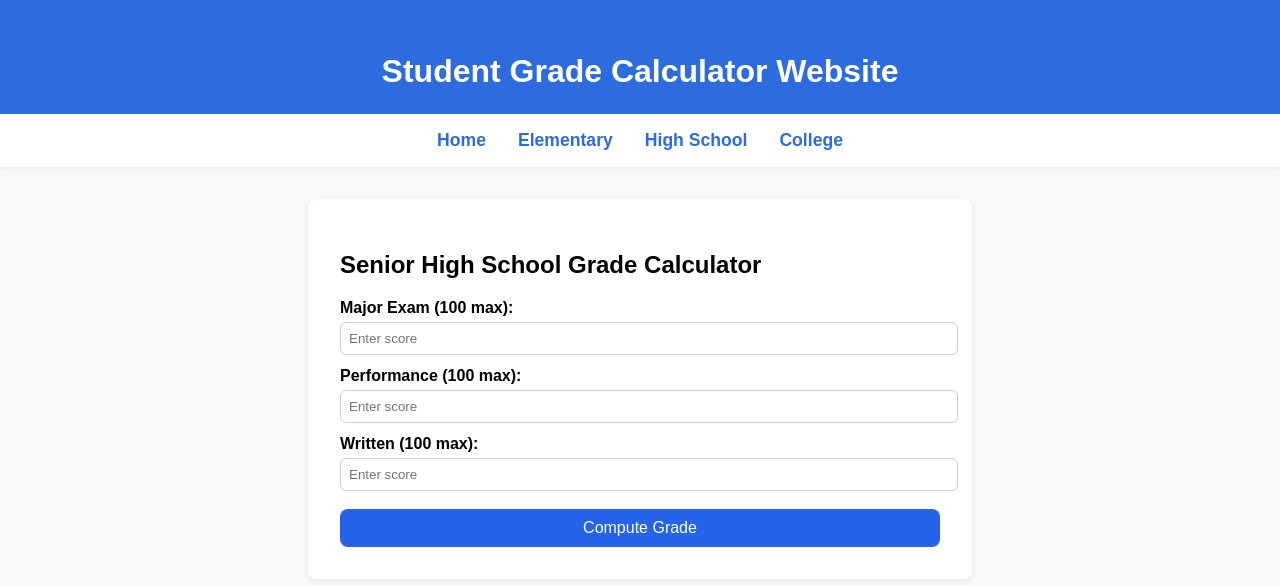
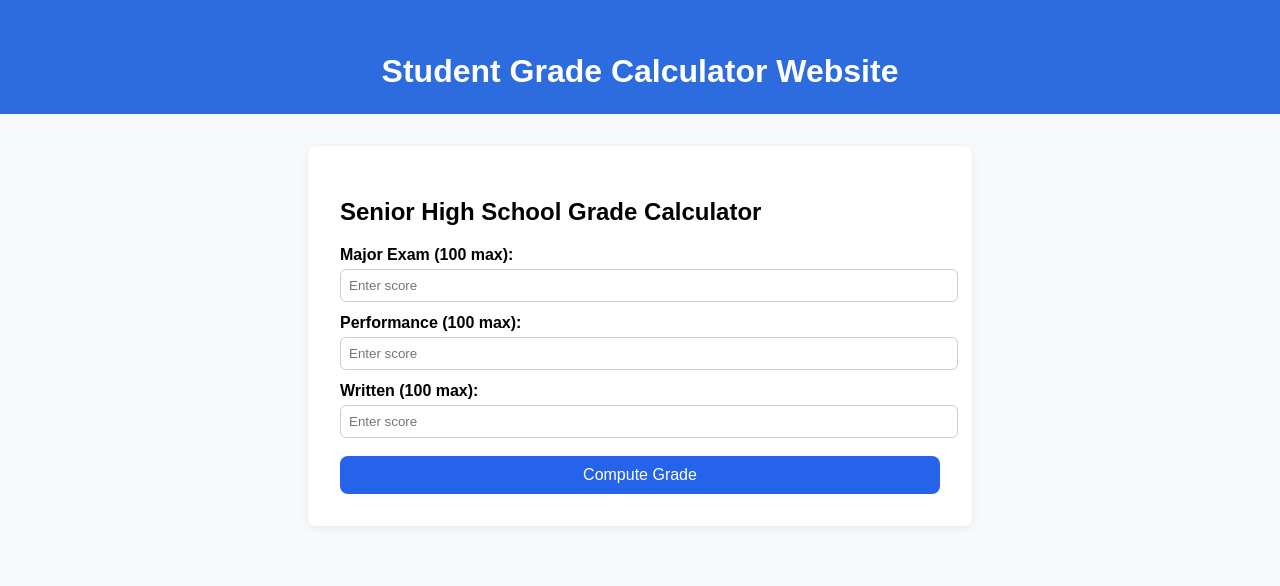
Before and after one commit to Clarence140/GradeCalculation, a plain HTML site: page pages/shs.html in a window 1280 px wide. Drawn offline with Linux system fonts and the light colour scheme.

Commit message:
Mali yung akin

```diff
--- a/pages/shs.html
+++ b/pages/shs.html
@@ -92,12 +92,6 @@
   <header>
     <h1>Student Grade Calculator Website</h1>
   </header>
-  <nav>
-    <a href="C:\Users\Bossy\Documents\Calcu\GradeCalculation/index.html">Home</a>
-    <a href="elementary.html">Elementary</a>
-    <a href="highschool.html">High School</a>
-    <a href="college.html">College</a>
-  </nav>
   <main>
     <h2>Senior High School Grade Calculator</h2>
 
```
